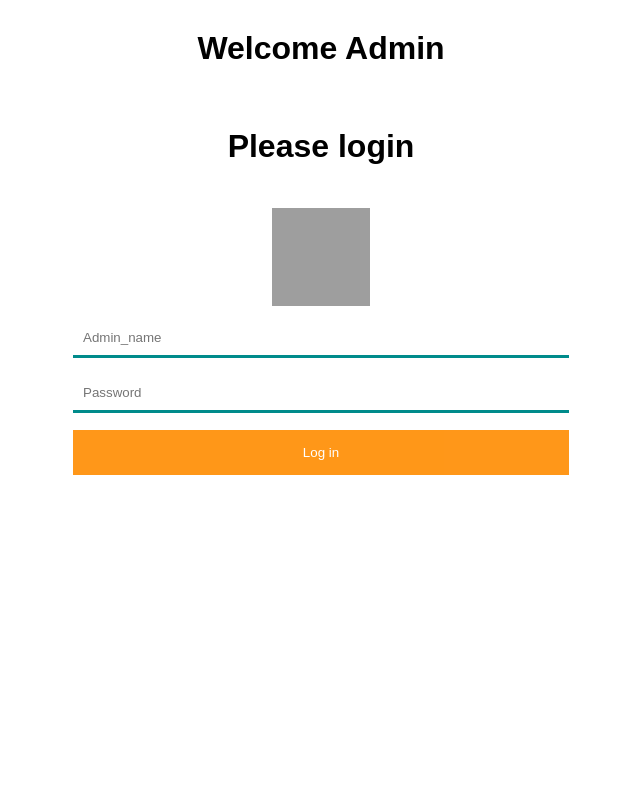
After one commit to AayamKhatiwada/Tour_management_website, a PHP site: page /admin.php in a window 1280 px wide. The commit adds this page. Shown: the whole page, without its empty margins (319-959 px from the left). Run offline with PHP 8.4, Linux system fonts and the light colour scheme; a stand-in replaces the project's code that opens the database connection; grey boxes are pictures that could not be loaded.

Commit message:
add of admin login page

```diff
--- /dev/null
+++ b/admin.css
@@ -0,0 +1,66 @@
+* {
+    box-sizing: border-box;
+    padding: 1px;
+    font-family: Arial, Helvetica, sans-serif;
+  }
+
+  #heading1{
+      text-align: center;
+      padding: 20px;
+  }
+  img{
+    display: block;
+    margin-left: auto;
+    margin-right: auto;
+    width: 50%;
+
+  }
+  .myForm{
+      max-width:500px;
+     margin: auto;
+     margin-top: 10px;
+    }
+    .input-container {
+
+      display: flex;
+      width: 100%;
+      margin-bottom: 15px;
+
+    }
+    .icon {
+      padding: 10px;
+      background: darkorange;
+      color: white;
+      min-width: 50px;
+      text-align: center;
+    }
+    .input-field {
+      width: 100%;
+      padding: 10px;
+      outline: none;
+      border: none;
+      border-bottom: 3px solid darkcyan;
+    }
+    .input-field:focus {
+      border: 2px solid darkcyan;
+    }
+
+    .bttn {
+      background-color:darkorange;
+      color: white;
+      padding: 15px 20px;
+      border: none;
+      cursor: pointer;
+      width: 100%;
+      opacity: 0.9;
+    }
+    .bttn:hover {
+      opacity: 1;
+      background-color: darkcyan;
+    }
+    a:hover{
+      color: blueviolet;
+  }
+  .icon:hover{
+      background-color: darkcyan;
+  }
--- /dev/null
+++ b/admin.php
@@ -0,0 +1,40 @@
+<?php
+            include("connection.php");
+         ?>
+<html>
+    <head>
+        <title>Login</title>
+    <link rel="stylesheet" href="admin.css">
+    </head>
+
+    <body>
+       <h1 id="heading1">Welcome Admin</h1>
+       <h1 id="heading1">Please login</h1>
+       <img src="https://img.icons8.com/cute-clipart/344/login-rounded-right.png" alt="Login Logo" style="width:100px; height:100px;">
+     <div>
+
+         <form method="POST" class="myForm" name="myForm">
+             <div class="input-container">
+                 <input type="text" placeholder="Admin_name" name="Admin_name" class="input-field" required>
+             </div>
+             <div class="input-container">
+                <input type="text" placeholder="Password" name="password" class="input-field"  required>
+               </div>
+            <div><button type="submit" class="bttn" name="Signin">Log in</button>
+         </form>
+     </div>
+     <?php
+        if (isset($_POST['Signin'])){
+            $query= "SELECT * FROM `admin` WHERE name='$_POST[Admin_name]' AND password='$_POST[password]'";
+            $result = mysqli_query($con,$query);
+            if(mysqli_num_rows($result)==NULL){
+                echo 'incorrect';
+            }
+            else{
+                header("location: dashboard.html");
+            }
+        }
+
+     ?>
+    </body>
+</html>
```
Also changed, not shown: signup.php (renamed from signup.html, +28 -10 lines).
